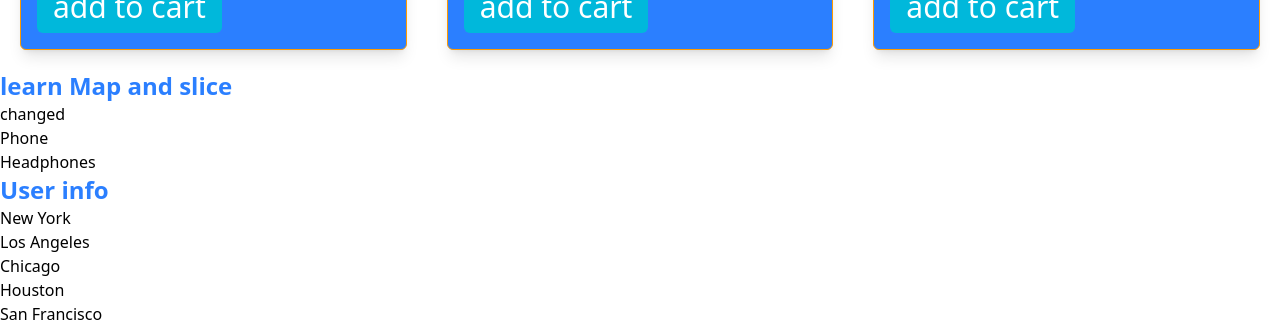
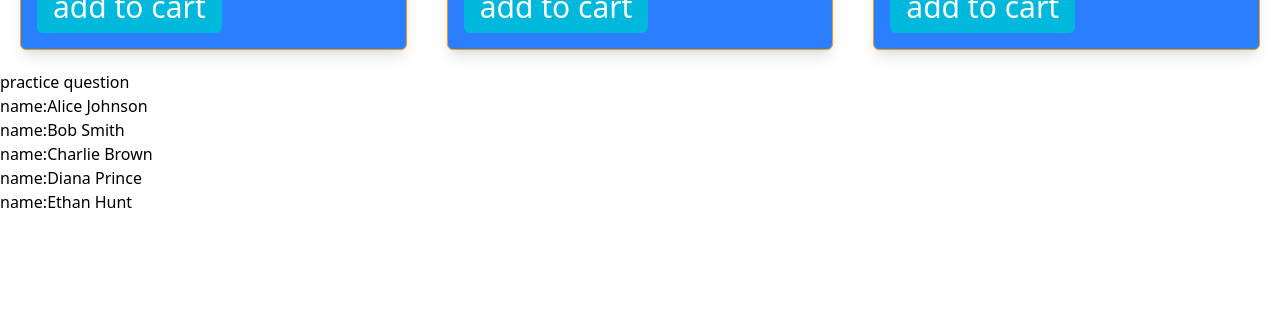
Before and after one commit to Yeab-ze/React-course, a React (Vite) app: page / in a window 1280 px wide. Shown: the part 879-1202 px from the top of the page. After the commit the page ends 1093 px from the top, so only its background shows below. Built offline with nearby package versions, Linux system fonts and the light colour scheme.

Commit message:
practice question answer

```diff
--- a/src/App.jsx
+++ b/src/App.jsx
@@ -6,6 +6,8 @@ import Footer from './components/Footer'
 import ReusableCss from './components/ReusableCss'
 import ProductInfo from './components1/ProductInfo'
 import LearnMap from './components1/LearnMap'
+import UserList from './components/UserList'
+import ProductList from './components/ProductList'
 
 
 const App = () => {
@@ -16,7 +18,9 @@ const App = () => {
    <Footer/>
    <ReusableCss/>
    <ProductInfo/>
-   <LearnMap/>
+   {/* <LearnMap/> */}
+   <UserList/>
+   <ProductList/>
 
     </>
   )
--- a/src/components/ProductList.tsx
+++ b/src/components/ProductList.tsx
@@ -0,0 +1,49 @@
+import React from "react";
+
+const ProductList = () => {
+  const products = [
+    {
+      id: 1,
+      name: "Laptop",
+      price: 999,
+      category: "Electronics",
+      inStock: true,
+    },
+    {
+      id: 2,
+      name: "Smartphone",
+      price: 699,
+      category: "Electronics",
+      inStock: false,
+    },
+    {
+      id: 3,
+      name: "Headphones",
+      price: 199,
+      category: "Accessories",
+      inStock: true,
+    },
+    {
+      id: 4,
+      name: "Coffee Mug",
+      price: 15,
+      category: "Home & Kitchen",
+      inStock: true,
+    },
+    {
+      id: 5,
+      name: "Notebook",
+      price: 5,
+      category: "Stationery",
+      inStock: false,
+    },
+  ];
+  return
+   <>
+    <div>
+
+    </div>
+  </>;
+};
+
+export default ProductList;
--- a/src/components/UserList.tsx
+++ b/src/components/UserList.tsx
@@ -0,0 +1,53 @@
+import React from 'react'
+
+const UserList = () => {
+      const users = [
+    {
+      id: 1,
+      name: "Alice Johnson",
+      email: "alice@example.com",
+      age: 25,
+      city: "New York",
+    },
+    {
+      id: 2,
+      name: "Bob Smith",
+      email: "bob@example.com",
+      age: 30,
+      city: "Los Angeles",
+    },
+    {
+      id: 3,
+      name: "Charlie Brown",
+      email: "charlie@example.com",
+      age: 22,
+      city: "Chicago",
+    },
+    {
+      id: 4,
+      name: "Diana Prince",
+      email: "diana@example.com",
+      age: 28,
+      city: "Houston",
+    },
+    {
+      id: 5,
+      name: "Ethan Hunt",
+      email: "ethan@example.com",
+      age: 35,
+      city: "San Francisco",
+    },
+  ];
+  return (
+    <div>
+        <h1>practice question</h1>
+        <ul>
+            {users.map((user) => (
+                <li key={user.id}>name:{user.name}</li>
+            ))}
+        </ul>
+    </div>
+  )
+}
+
+export default UserList
```
